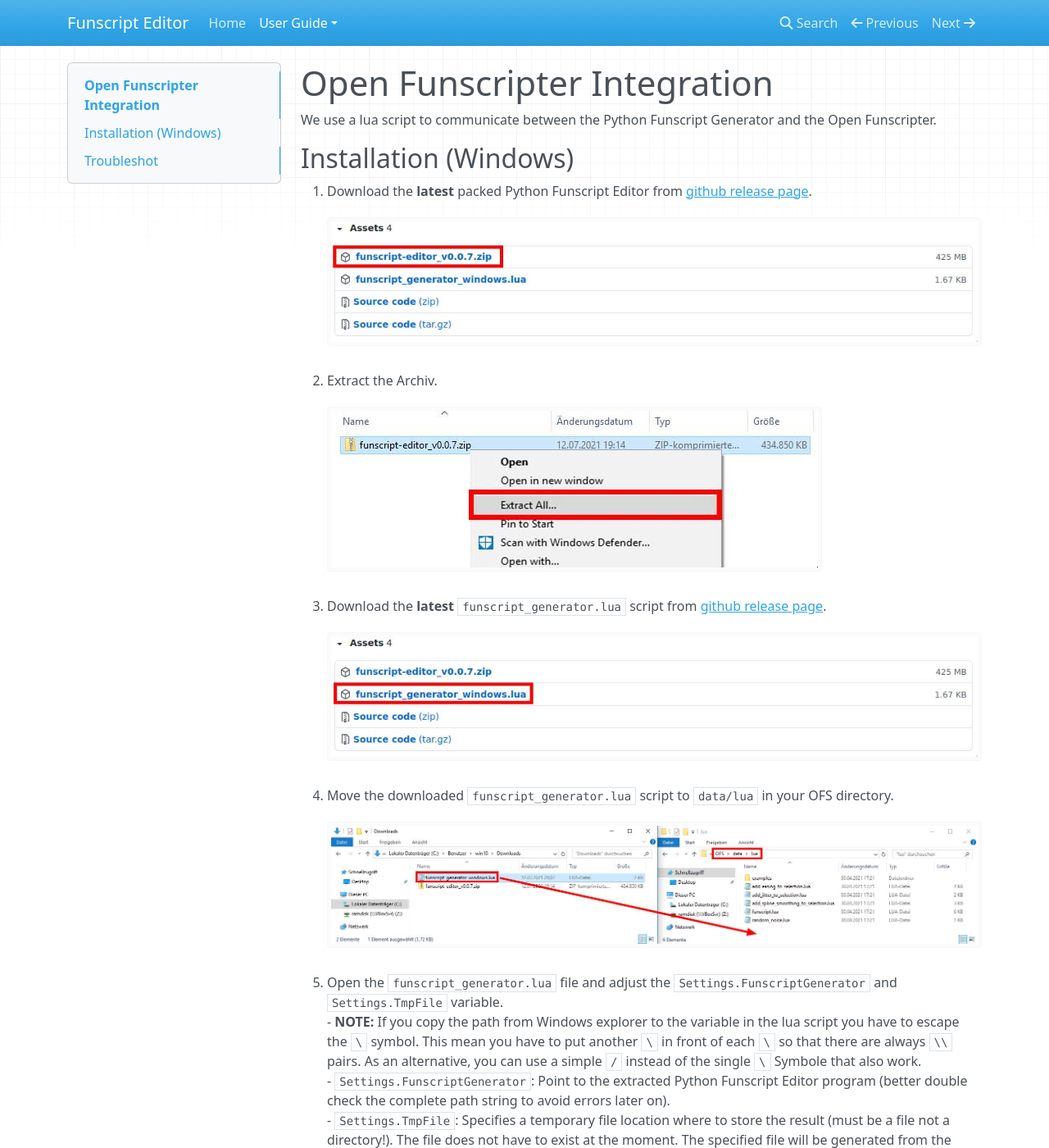
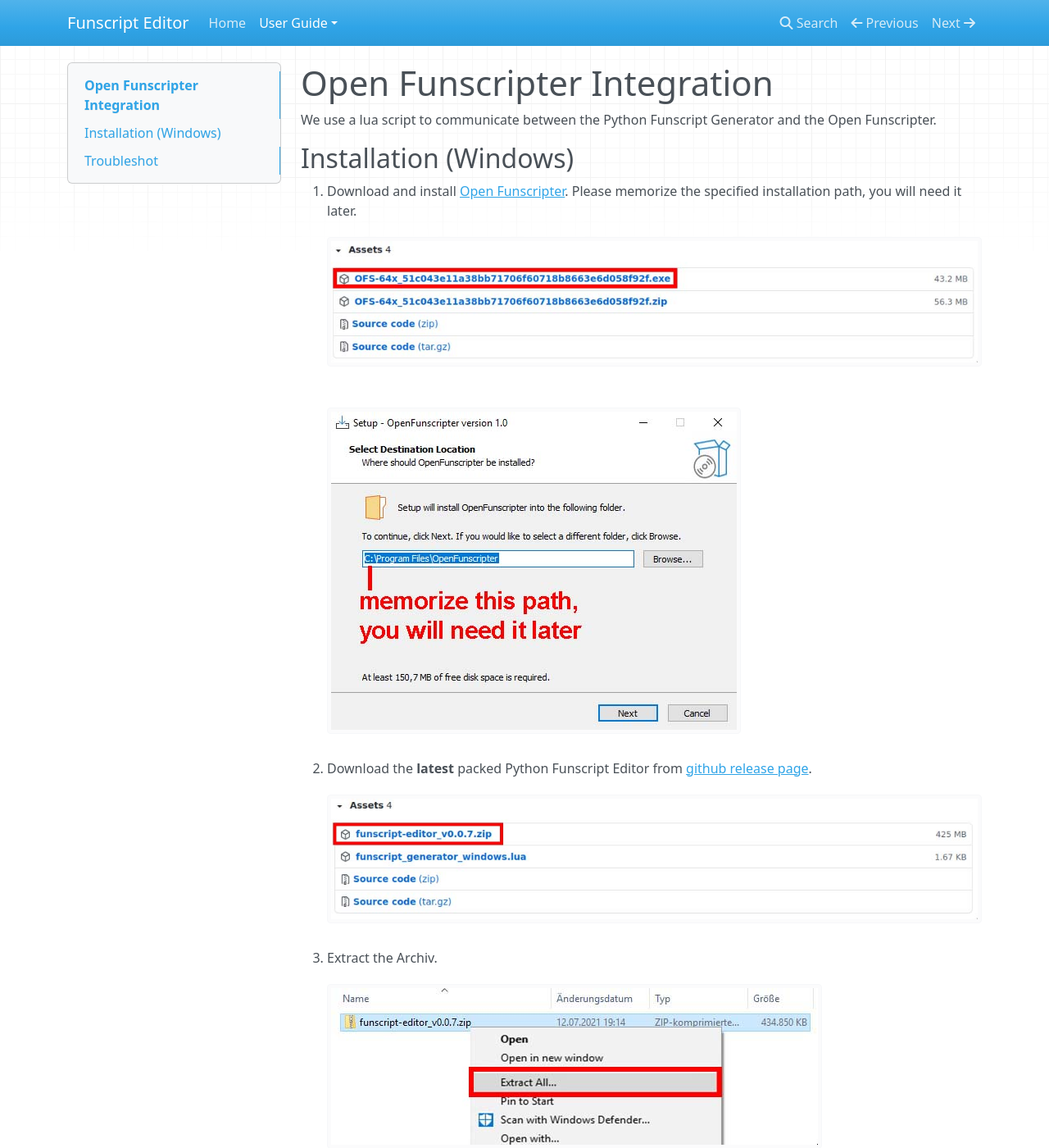
Before and after one commit to michael-mueller-git/Python-Funscript-Editor, an MkDocs documentation site: the page built from docs/app/docs/user-guide/ofs-integration.md, in a window 1280 px wide and 1400 px high. Shown: the whole window at 82% size. Built offline with MkDocs 1.6.1, drawn with Linux system fonts in a browser that asks for light colours; nearby versions of some CDN libraries; some of the changed text lies outside the part shown.

Commit message:
update ofs docs #5

```diff
--- a/docs/app/docs/user-guide/ofs-integration.md
+++ b/docs/app/docs/user-guide/ofs-integration.md
@@ -4,26 +4,29 @@
 
 ## Installation (Windows)
 
-1. Download the **latest** packed Python Funscript Editor from [github release page](https://github.com/michael-mueller-git/Python-Funscript-Editor/releases).
+1. Download and install [Open Funscripter](https://github.com/OpenFunscripter/OFS/releases). Please memorize the specified installation path, you will need it later.
+   <br> ![OFS installation Step 1](./images/ofs_installation_01.jpg)
+   <br> ![OFS installation Step 2](./images/ofs_installation_02.jpg)
+2. Download the **latest** packed Python Funscript Editor from [github release page](https://github.com/michael-mueller-git/Python-Funscript-Editor/releases).
    <br> ![Funscript Editor Windows Release](./images/ofs_integration_01.jpg)
-2. Extract the Archiv.
+3. Extract the Archiv.
    <br> ![Extract Python Funscript Editor Windows Release](./images/ofs_integration_02.jpg)
-3. Download the **latest** `funscript_generator.lua` script from [github release page](https://github.com/michael-mueller-git/Python-Funscript-Editor/releases).
+4. Download the **latest** `funscript_generator.lua` script from [github release page](https://github.com/michael-mueller-git/Python-Funscript-Editor/releases).
    <br> ![OFS integration Windows Release](./images/ofs_integration_03.jpg)
-4. Move the downloaded `funscript_generator.lua` script to `data/lua` in your OFS directory.
+5. Move the downloaded `funscript_generator.lua` script to `data/lua` in your OFS directory. The default OFS install path is `C:\Program Files\OpenFunscripter`.
    <br> ![Copy the OFS integration script to the lua folder](./images/ofs_integration_04.jpg)
-5. Open the `funscript_generator.lua` file and adjust the `Settings.FunscriptGenerator` and `Settings.TmpFile` variable.
+6. Open the `funscript_generator.lua` file and adjust the `Settings.FunscriptGenerator` and `Settings.TmpFile` variable.
    <br> - **NOTE:** If you copy the path from Windows explorer to the variable in the lua script you have to escape the `\` symbol. This mean you have to put another `\` in front of each `\` so that there are always `\\` pairs. As an alternative, you can use a simple `/` instead of the single `\` Symbole that also work.
    <br> - `Settings.FunscriptGenerator`: Point to the extracted Python Funscript Editor program (better double check the complete path string to avoid errors later on).
    <br> - `Settings.TmpFile`: Specifies a temporary file location where to store the result (must be a file not a directory!). The file does not have to exist at the moment. The specified file will be generated from the Python Funscript Editor and will be overwritten automatically at the next time the generator is started!
    <br> ![Adjust Settings/Variables in the lua Script](./images/ofs_integration_05.jpg)
-6. Now launch OFS.
+7. Now launch OFS.
    <br> ![Start OFS](./images/ofs_integration_06.jpg)
-7. Navigate to `View : Special functions : Custom Functions` and select the `funscript_generator.lua` entry. Click on the `funscript_generator.lua` entry to get more options for the script (This may trigger the funscript generator, just ignore it for now). Finally click the now visible Button `Bind Script`.
+8. Navigate to `View : Special functions : Custom Functions` and select the `funscript_generator.lua` entry. Click on the `funscript_generator.lua` entry to get more options for the script (This may trigger the funscript generator, just ignore it for now). Finally click the now visible Button `Bind Script`.
    <br> ![Enable OFS Integration](./images/ofs_integration_07.jpg)
-8. Navigate to `Options : Keys : Dynamic` and insert a shortcut for the funscript generator.
+9. Navigate to `Options : Keys : Dynamic` and insert a shortcut for the funscript generator.
    <br> ![Assign an Shortcut](./images/ofs_integration_08.jpg)
-9. Now you can use the shortcut at any position in the video to start the funscript generator.
+10. Now you can use the shortcut at any position in the video to start the funscript generator.
 
 ## Troubleshot
 
```
Also changed, not shown: docs/app/docs/user-guide/images/ofs_installation_01.jpg (added), docs/app/docs/user-guide/images/ofs_installation_02.jpg (added), 1 other file.
